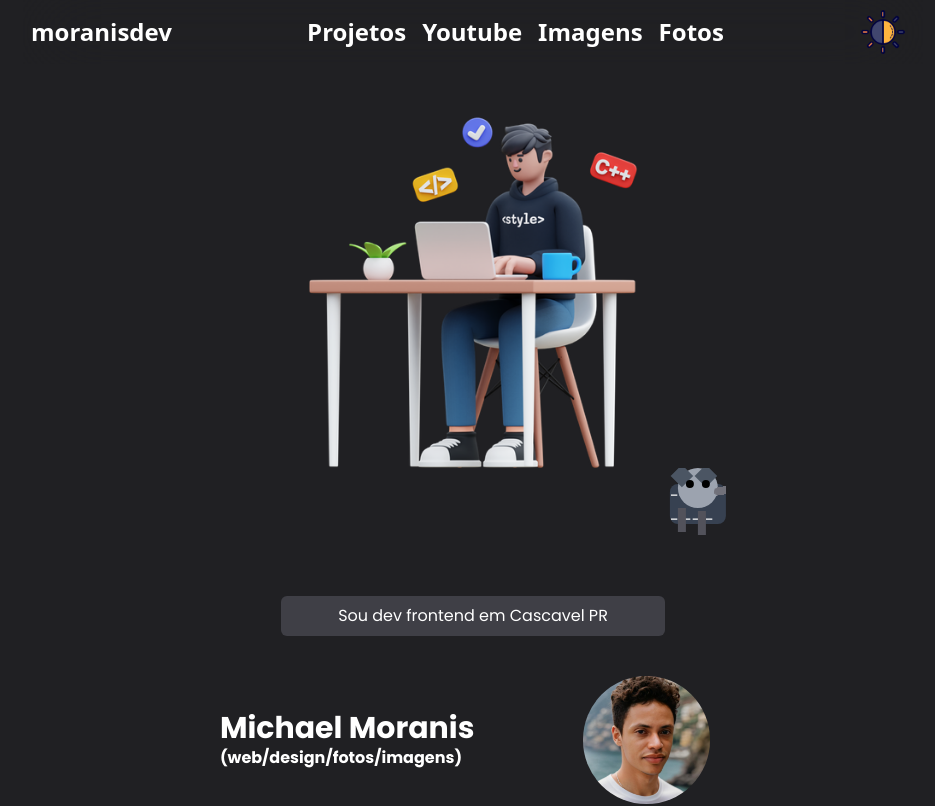
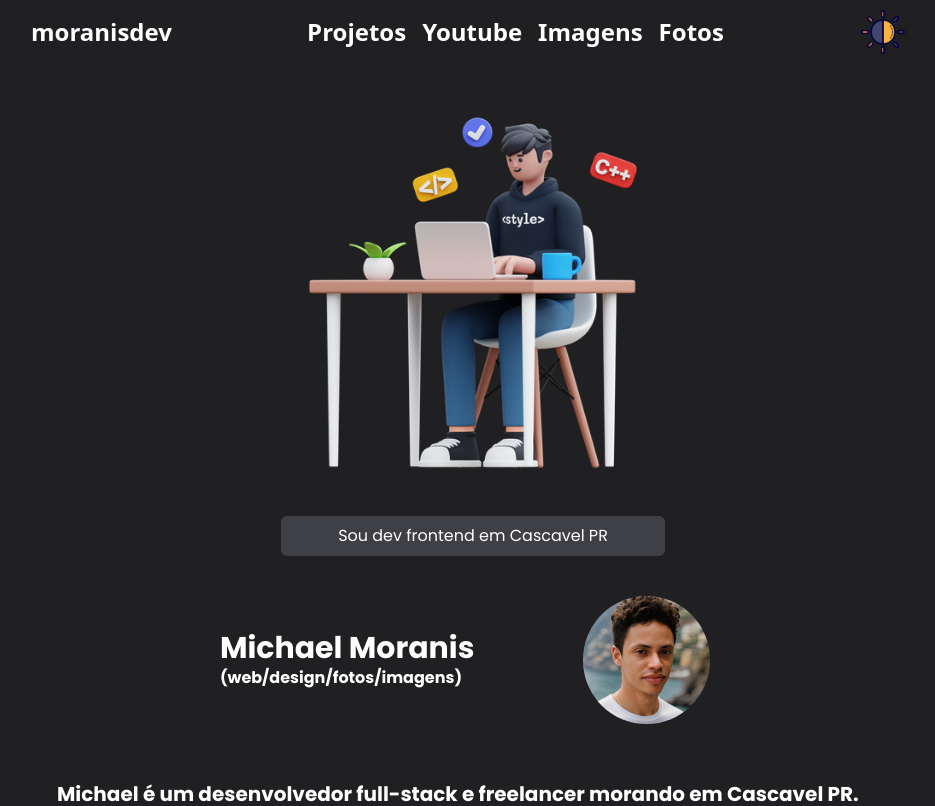
Before and after one commit to MichaelMoranis/portifolio, a React (Vite) app: page / in a window 1280 px wide. Shown: the top 806 px of the page, without its empty margins (167-1102 px from the left). Built offline with nearby package versions, Linux system fonts and the light colour scheme.

Commit message:
chore: remove Walking

```diff
--- a/src/components/Banner/index.tsx
+++ b/src/components/Banner/index.tsx
@@ -1,6 +1,5 @@
 import imgBanner from "../../assets/developer.png";
 import Bar from "../Bar";
-import WalkingCat from "../BinklingCat";
 
 function Banner() {
   return (
@@ -14,7 +13,6 @@ function Banner() {
           width="300px"
           alt="imagem de mesa homeoffice"
         />
-        <WalkingCat />
       </div>
       <Bar text="Sou dev frontend em Cascavel PR" />
     </div>
--- a/src/components/BinklingCat/index.tsx
+++ /dev/null
@@ -1,51 +0,0 @@
-import { motion } from "framer-motion";
-
-const WalkingCat = () => {
-  return (
-    <div className="flex items-center justify-center w-full  overflow-hidden">
-      <motion.div
-        initial={{ x: -9 }}
-        animate={{ x: 300 }}
-        transition={{ duration: 10, repeat: Infinity, repeatType: "mirror" }}
-        className="relative w-20 h-20"
-      >
-        {/* Corpo */}
-        <div className="absolute w-14 h-10 bg-gray-700 rounded-lg top-4 left-3">
-            ---- -- -- -
-        </div>
-        {/* Cabeça */}
-        <div className="absolute w-10 h-10 bg-gray-400 rounded-full top-0 left-5"></div>
-        {/* Orelhas */}
-        <div className="absolute w-4 h-4 bg-gray-600 rotate-45 top-0 left-4"></div>
-        <div className="absolute w-4 h-4 bg-gray-600 -rotate-45 top-0 left-10"></div>
-        {/* Olhos */}
-        <div className="absolute w-2 h-2 bg-black rounded-full top-3 left-7"></div>
-        <div className="absolute w-2 h-2 bg-black rounded-full top-3 left-11"></div>
-        {/* Cauda */}
-        <motion.div
-          animate={{ rotate: [0, 10, -10, 0] }}
-          transition={{ duration: 1, repeat: Infinity, ease: "easeInOut" }}
-          className="absolute w-12 h-2 bg-zinc-500 rounded-full top-4 left-14"
-        ></motion.div>
-        {/* Pernas */}
-        <motion.div
-          animate={{ y: [0, -3, 0] }}
-          transition={{ duration: 0.3, repeat: Infinity, ease: "easeInOut" }}
-          className="absolute w-2 h-6 bg-zinc-600 top-10 left-5"
-        ></motion.div>
-        <motion.div
-          animate={{ y: [0, 3, 0] }}
-          transition={{
-            duration: 0.3,
-            repeat: Infinity,
-            ease: "easeInOut",
-            delay: 0.15,
-          }}
-          className="absolute w-2 h-6 bg-zinc-600 top-10 left-10"
-        ></motion.div>
-      </motion.div>
-    </div>
-  );
-};
-
-export default WalkingCat;
```
